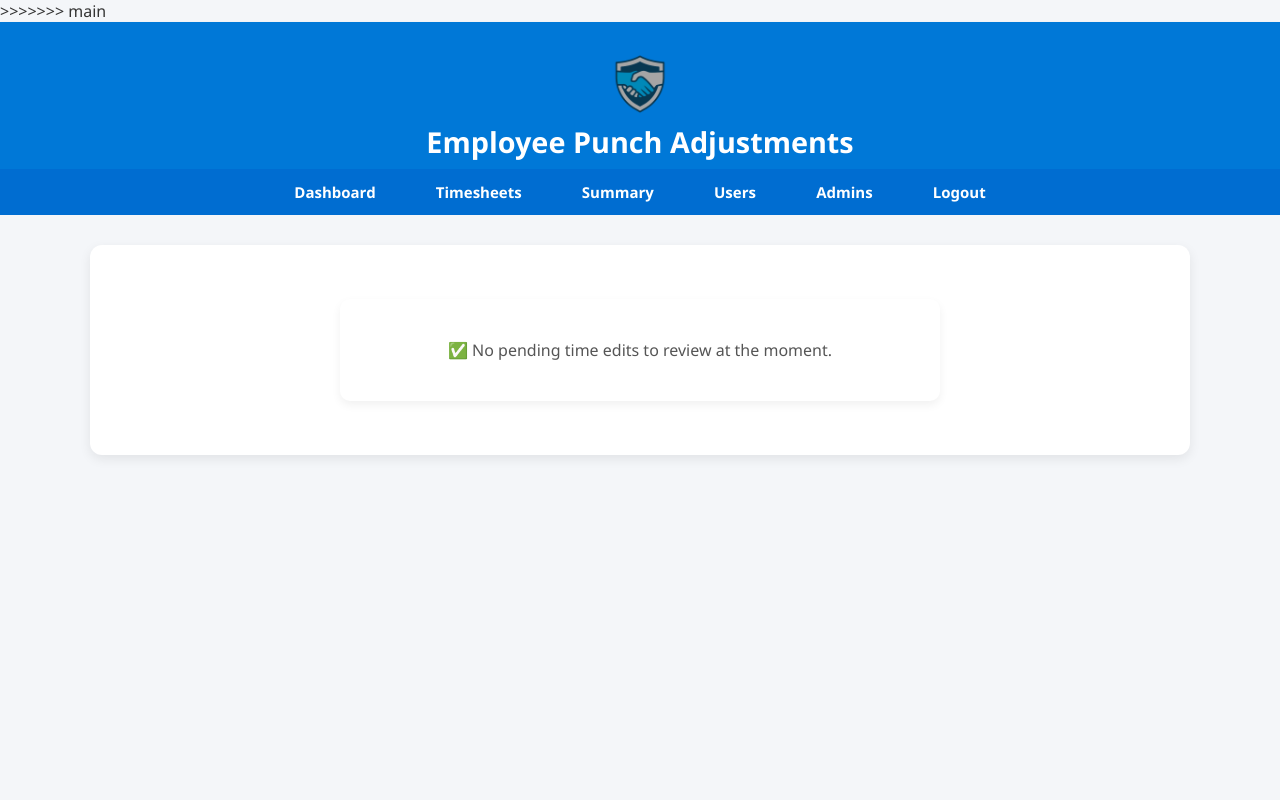
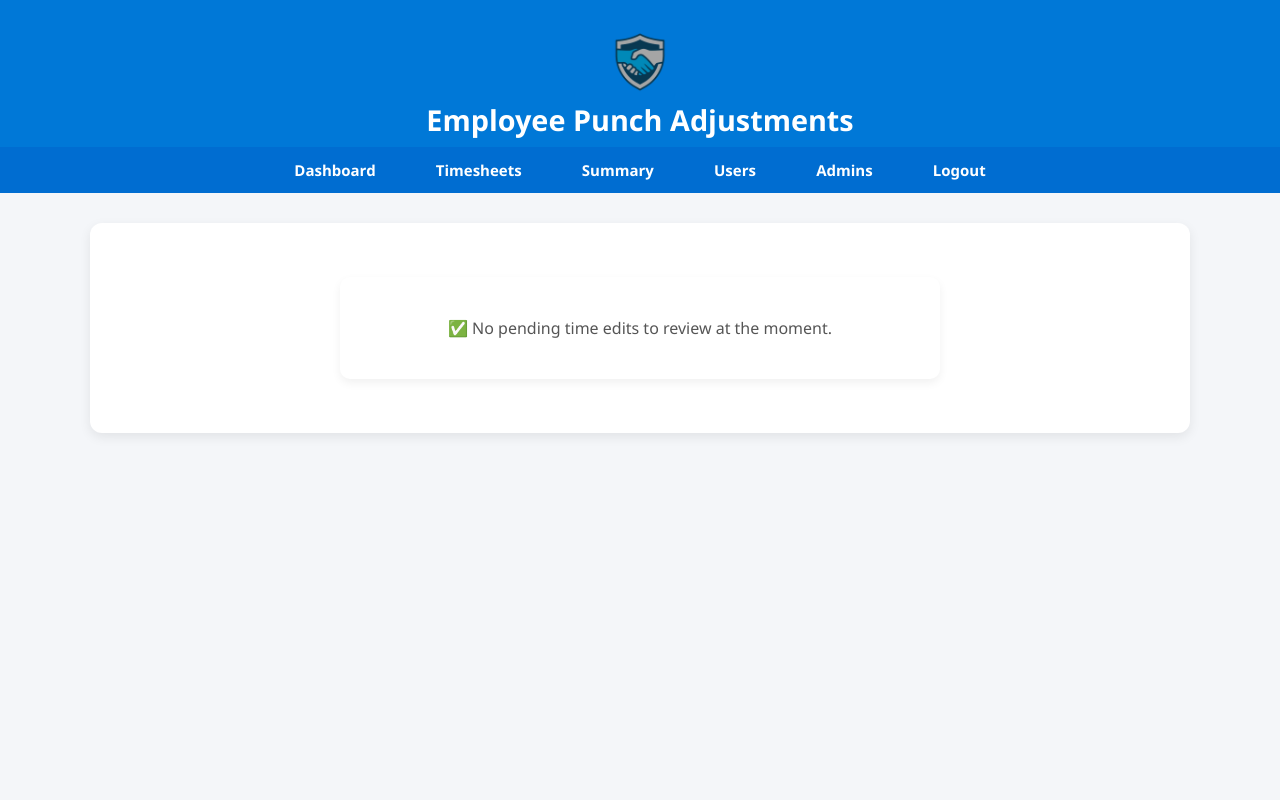
Before and after one commit to TheTractorHacker/FoleyTimePro, a PHP site: page /admin/edits_timesheet.php in a window 1280 px wide. Run offline with PHP 8.4, Linux system fonts and the light colour scheme; a user stored in the database is signed in; data that the repository does not hold is empty.

Commit message:
modified:   admin/edits_timesheet.php

```diff
--- a/admin/edits_timesheet.php
+++ b/admin/edits_timesheet.php
@@ -56,7 +56,6 @@ while ($row = $result->fetch_assoc()) {
     <link rel="apple-touch-icon" href="../images/D-Best-favicon.png">
     <link rel="manifest" href="/manifest.json">
     <link rel="icon" type="image/webp" href="../images/D-Best-favicon.webp">
->>>>>>> main
     <link rel="stylesheet" href="../css/admin.css">
     <link rel="stylesheet" href="../css/edits_timesheet.css">
 </head>
```
